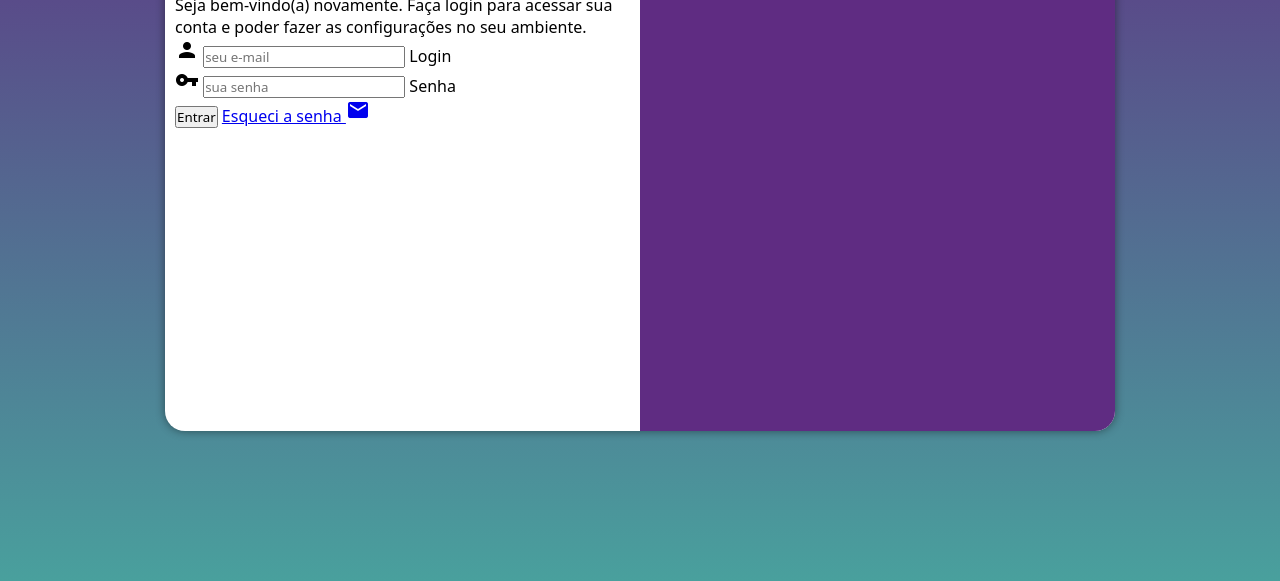
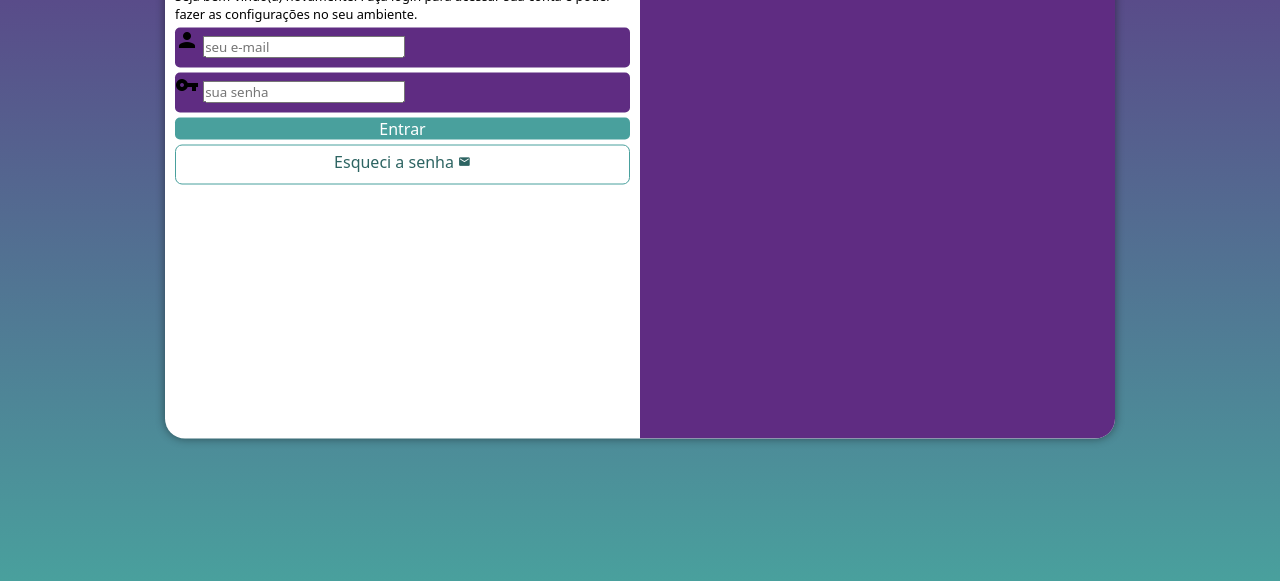
Before and after one commit to HeberAlencar/projeto-login, a plain HTML site: page index.html in a window 1280 px wide. Shown: the part 219-800 px from the top of the page. Drawn offline with Linux system fonts and the light colour scheme.

Commit message:
formatação do formulário

```diff
--- a/estilos/style.css
+++ b/estilos/style.css
@@ -33,7 +33,7 @@ section#login {
 
     background-color: white;
     width: 250px;
-    height: 500px;
+    height: 515px;
     border-radius: 20px;
     box-shadow: 0px 0px 10px rgba(0, 0, 0, 0.450);
 
@@ -59,6 +59,58 @@ div#formulario > h1 {
     margin-bottom: 10px;
 }
 
-div#formuario > p {
+div#formulario > p {
     font-size: 0.8em;
 }
+
+form > div.campo {
+    background-color: #5f2c82;
+    display: block;
+    width: 100%;
+    height: 40px;
+    border-radius: 5px;
+    margin: 5px 0px;
+}
+
+div.campo > label {
+    display: none;
+}
+
+form > input[type=submit] {
+    display: block;
+    font-size: 1em;
+    width: 100%;
+    height: 40%;
+    background-color: #49a09d;
+    color: white;
+    border: none;
+    border-radius: 5px;
+    cursor:pointer;
+}
+
+form > input[type=submit]:hover {
+    background-color: #2d6462;
+}
+
+form >a.botao {
+    display: block;
+    text-align: center;
+    font-size: 1em;
+    width: 100%;
+    height: 40px;
+    padding-top: 5px;
+    margin-top: 5px;
+    background-color: white;
+    color: #2d6462;
+    border: 1px solid #49a09d;
+    border-radius: 7px;
+    text-decoration: none;
+}
+
+form > a.botao:hover {
+    background-color: #6cd3cf;
+}
+
+form > a.botao > i {
+    font-size: 0.8em;
+}
--- a/index.html
+++ b/index.html
@@ -23,13 +23,13 @@
                         <input type="email" name="login" id="ilogin" placeholder="seu e-mail" autocomplete="email" required maxlength="30">
                         <label for="ilogin">Login</label>
                     </div>
-                    <div>
+                    <div class="campo">
                         <i class="material-icons">vpn_key</i>
                         <input type="password" name="senha" id="isenha" placeholder="sua senha" autocomplete="current-password" required minlength="8" maxlength="20">
                         <label for="isenha">Senha</label>
                     </div>
                     <input type="submit" value="Entrar">
-                    <a href="esqueci.html">
+                    <a href="esqueci.html" class="botao">
                         Esqueci a senha <i class="material-icons">mail</i>
                     </a>
                 </form>
```
